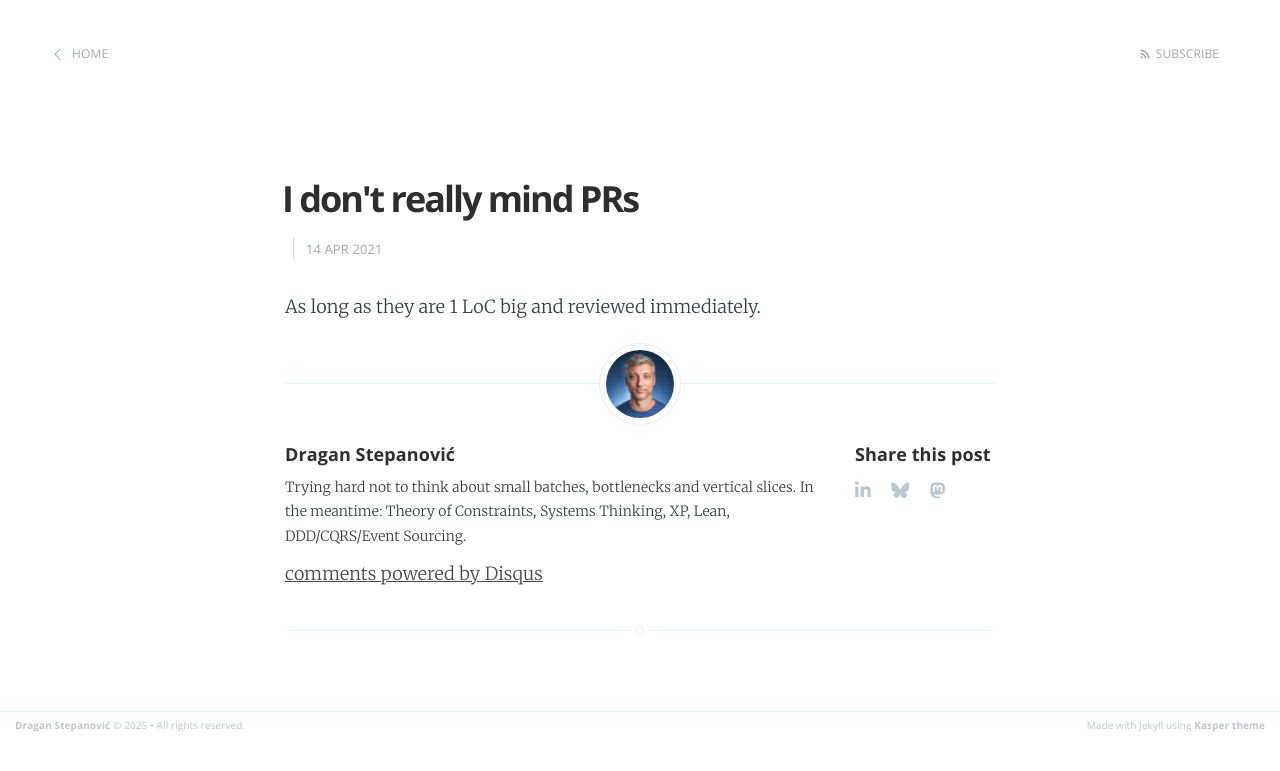
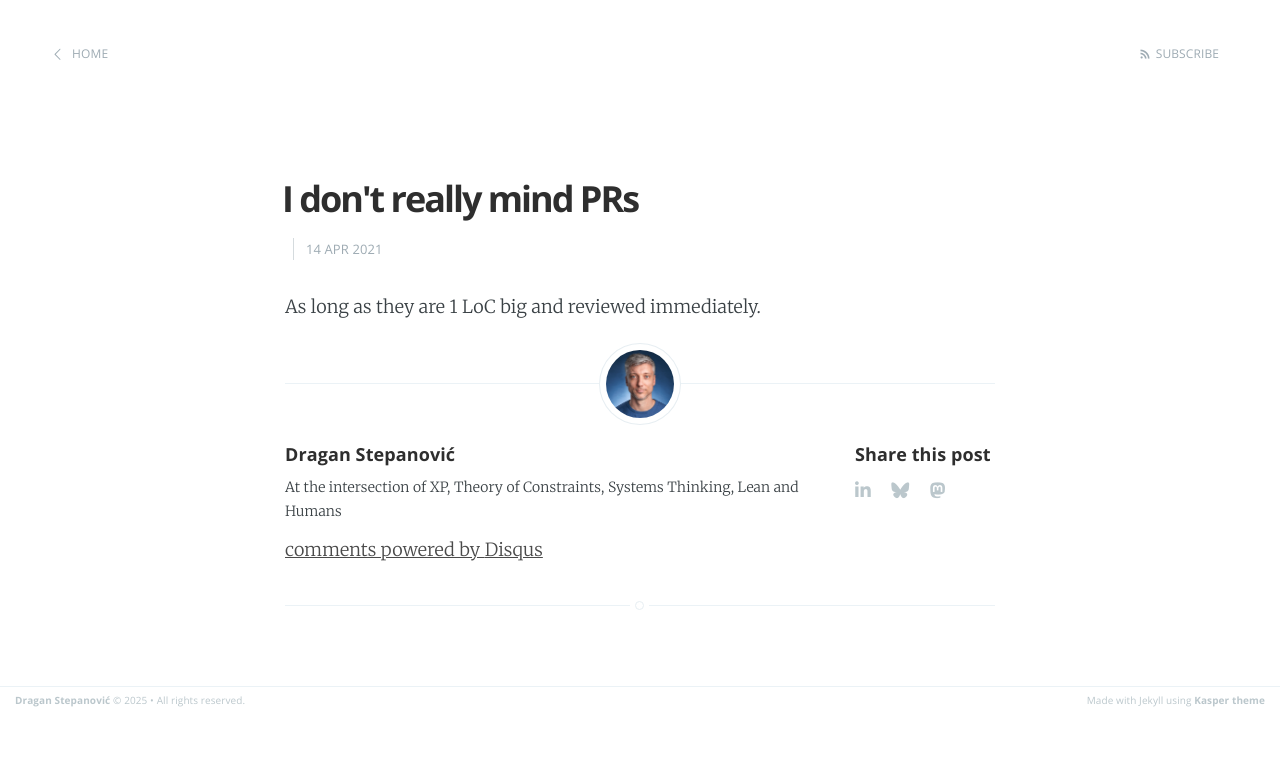
Before and after one commit to dragan-stepanovic/dragan-stepanovic.github.io, a Jekyll site: the page built from _posts/2021-04-14-I-dont-mind-prs.md, in a window 1280 px wide. Shown: the top 771 px of the page. Built offline with Jekyll 4.4.1, drawn with Linux system fonts in a browser that asks for light colours; our own code applies the rules of GitHub Pages for plain Markdown files; comment, search, counter and statistics services are not loaded.

Commit message:
Update post.html

```diff
--- a/_layouts/post.html
+++ b/_layouts/post.html
@@ -71,10 +71,7 @@ post_class: post-template
                     <!-- Author Name -->
                     <h4> {{ site.author }} </h4>
                     <!-- Author Bio -->
-                    <p>
-                        Trying hard not to think about small batches, bottlenecks and vertical slices.
-In the meantime: Theory of Constraints, Systems Thinking, XP, Lean, DDD/CQRS/Event Sourcing.
-                    </p>
+                    <p>At the intersection of XP, Theory of Constraints, Systems Thinking, Lean and Humans</p>
                 </section>
             {% endif %}
 
```
